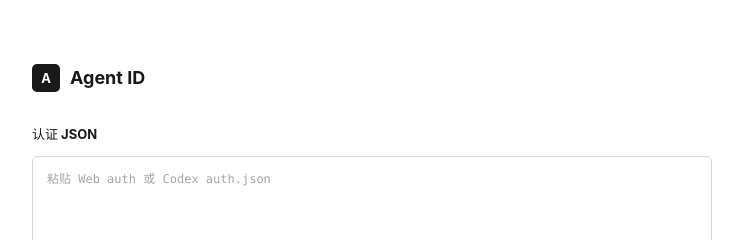
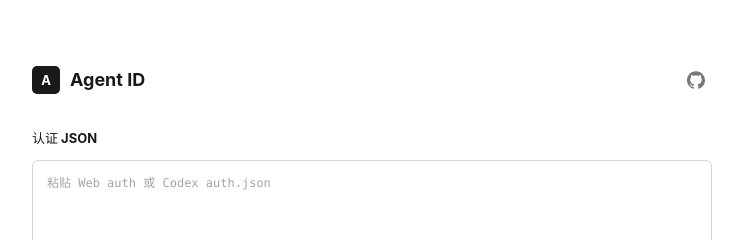
Before and after one commit to char1eslu/codex-agent-identity-web, a website built with Vite: page index.html in a window 1280 px wide. Shown: the top 240 px of the page, 268-1011 px from the left. Built offline with nearby package versions, Linux system fonts and the light colour scheme.

Commit message:
feat(ui): 增加品牌图与仓库入口

```diff
--- a/index.html
+++ b/index.html
@@ -4,6 +4,22 @@
     <meta charset="UTF-8" />
     <meta name="viewport" content="width=device-width, initial-scale=1.0" />
     <meta name="color-scheme" content="light" />
+    <meta name="description" content="Convert supported ChatGPT and Codex authentication JSON into a Codex Agent Identity auth.json." />
+    <link rel="icon" href="/favicon.ico" sizes="any" />
+    <link rel="icon" type="image/png" sizes="64x64" href="/favicon-64.png" />
+    <link rel="apple-touch-icon" href="/apple-touch-icon.png" />
+    <meta property="og:type" content="website" />
+    <meta property="og:title" content="Codex Agent Identity Web" />
+    <meta property="og:description" content="Convert supported ChatGPT and Codex authentication JSON into a narrow Codex Agent Identity." />
+    <meta property="og:url" content="https://id.0penAI.net/" />
+    <meta property="og:image" content="https://id.0penAI.net/og-agent-id.png" />
+    <meta property="og:image:width" content="1200" />
+    <meta property="og:image:height" content="630" />
+    <meta property="og:image:alt" content="An ink-drop operator turns a credential scroll into a compact identity card." />
+    <meta name="twitter:card" content="summary_large_image" />
+    <meta name="twitter:title" content="Codex Agent Identity Web" />
+    <meta name="twitter:description" content="Convert supported ChatGPT and Codex authentication JSON into a narrow Codex Agent Identity." />
+    <meta name="twitter:image" content="https://id.0penAI.net/og-agent-id.png" />
     <title>Agent ID</title>
   </head>
   <body>
@@ -11,6 +27,18 @@
       <div class="title-row">
         <span class="brand-mark" aria-hidden="true">A</span>
         <h1>Agent ID</h1>
+        <a
+          class="github-link"
+          href="https://github.com/catoncat/codex-agent-identity-web"
+          target="_blank"
+          rel="noreferrer"
+          aria-label="GitHub"
+          title="GitHub"
+        >
+          <svg aria-hidden="true" viewBox="0 0 24 24" role="img">
+            <path id="github-icon-path"></path>
+          </svg>
+        </a>
       </div>
 
       <section id="input-view" aria-labelledby="input-label">
--- a/package.json
+++ b/package.json
@@ -13,7 +13,8 @@
     "deploy:production": "npm run build && wrangler deploy --config wrangler.production.jsonc"
   },
   "dependencies": {
-    "libsodium-wrappers": "0.7.15"
+    "libsodium-wrappers": "0.7.15",
+    "simple-icons": "^16.26.0"
   },
   "devDependencies": {
     "@cloudflare/workers-types": "^5.20260715.1",
--- a/src/client.ts
+++ b/src/client.ts
@@ -1,4 +1,5 @@
 import "./styles.css";
+import { siGithub } from "simple-icons";
 import {
   decryptTaskId,
   generateKeyPair,
@@ -17,10 +18,10 @@ import {
   type ParsedOAuthInput,
 } from "./protocol";
 
-function element<T extends HTMLElement>(id: string): T {
+function element<T extends Element>(id: string): T {
   const value = document.getElementById(id);
   if (!value) throw new Error(`Missing element: ${id}`);
-  return value as T;
+  return value as unknown as T;
 }
 
 const input = element<HTMLTextAreaElement>("auth-input");
@@ -37,6 +38,7 @@ const resultSource = element<HTMLElement>("result-source");
 const resultPlan = element<HTMLElement>("result-plan");
 const errorBanner = element<HTMLElement>("error-banner");
 const errorMessage = element<HTMLElement>("error-message");
+element<SVGPathElement>("github-icon-path").setAttribute("d", siGithub.path);
 
 function setProgress(percent: number, title: string, detail: string): void {
   progressSection.hidden = false;
--- a/src/styles.css
+++ b/src/styles.css
@@ -38,6 +38,19 @@ button:disabled { cursor: not-allowed; opacity: .5; }
   gap: 10px;
   margin-bottom: 32px;
 }
+
+.github-link {
+  width: 32px;
+  height: 32px;
+  margin-left: auto;
+  display: grid;
+  place-items: center;
+  border-radius: 5px;
+  color: var(--muted);
+}
+
+.github-link:hover { color: var(--ink); background: var(--soft); }
+.github-link svg { width: 18px; height: 18px; fill: currentColor; }
 
 .brand-mark {
   width: 28px;
@@ -174,7 +187,7 @@ button.secondary:hover:not(:disabled) { background: var(--soft); }
 }
 .error-banner button { padding: 0; border: 0; background: transparent; color: inherit; font-size: 18px; line-height: 1; }
 
-button:focus-visible, textarea:focus-visible { outline: 2px solid #4c5550; outline-offset: 2px; }
+button:focus-visible, textarea:focus-visible, .github-link:focus-visible { outline: 2px solid #4c5550; outline-offset: 2px; }
 
 @media (max-width: 560px) {
   .tool-shell { width: calc(100% - 28px); padding-top: 24px; }
```
Also changed, not shown: public/apple-touch-icon.png (added), public/favicon-64.png (added), public/favicon.ico (added), public/og-agent-id.png (added), 1 other file.
